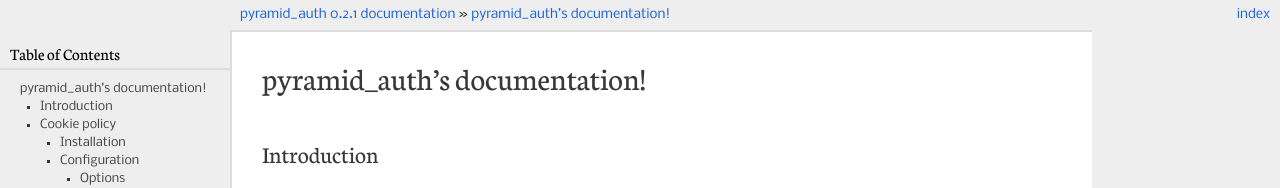
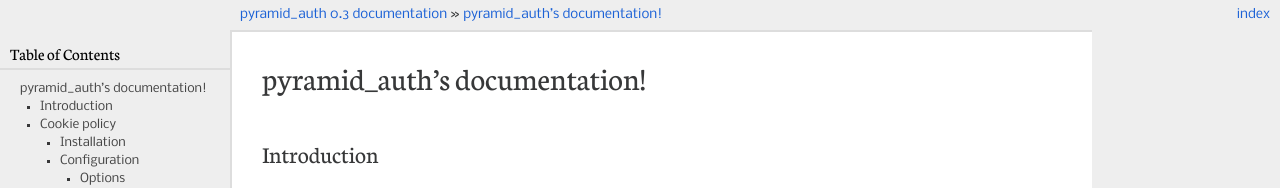
Before and after one commit to LeResKP/pyramid_auth, a Sphinx documentation site: the page built from docs/index.rst, in a window 1280 px wide and 900 px high. Shown: the top 188 px of the window. Built offline with Sphinx 7.4.7, drawn with Linux system fonts in a browser that asks for light colours; some of the changed text lies outside the part shown.

Commit message:
Bump version

```diff
--- a/docs/conf.py
+++ b/docs/conf.py
@@ -56,9 +56,9 @@ copyright = u'2013, Aurélien Matouillot'
 # built documents.
 #
 # The short X.Y version.
-version = '0.2.1'
+version = '0.3'
 # The full version, including alpha/beta/rc tags.
-release = '0.2.1'
+release = '0.3'
 
 # The language for content autogenerated by Sphinx. Refer to documentation
 # for a list of supported languages.
--- a/setup.py
+++ b/setup.py
@@ -8,7 +8,7 @@ try:
 except ImportError:
     pass
 
-version = '0.2.1'
+version = '0.3'
 
 setup(name='pyramid_auth',
       version=version,
```
